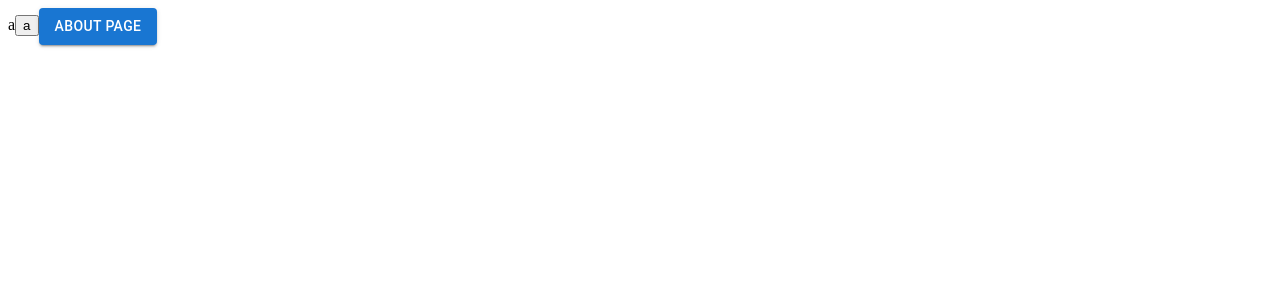
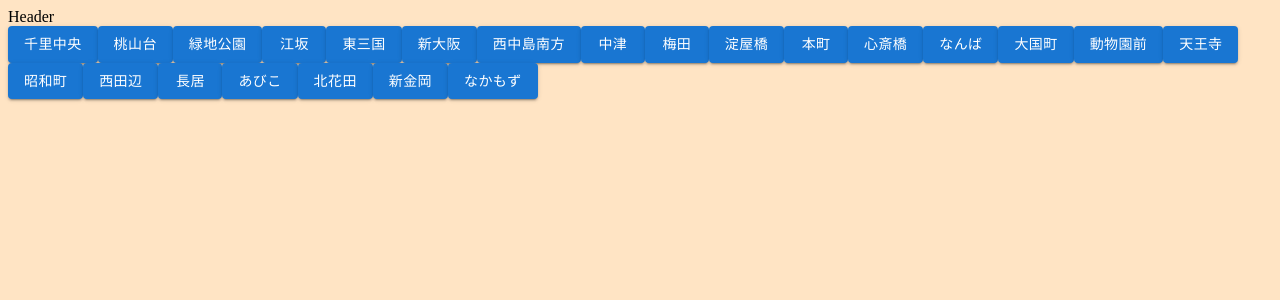
Before and after one commit to ixa0909/navi_station_around, a React (Create React App) app in the folder frontend/: page /stations in a window 1280 px wide. Shown: the top 300 px of the page. Built offline with nearby package versions, Linux system fonts and the light colour scheme; the HTML template or start-up script is replaced by a standard one.

Commit message:
Add: moving page and css files, transport data

```diff
--- a/frontend/src/App.js
+++ b/frontend/src/App.js
@@ -1,17 +1,8 @@
-/*
-import React from 'react';
-
-function App() {
-  return (
-    <div>
-      <h1>Hello, React!</h1>
-      <p>Welcome to the React application.</p>
-    </div>
-  );
-}
-
-export default App;
- */
+import { BrowserRouter, Routes, Route } from "react-router-dom";
+import Home from "./Home";
+import Stations from "./Stations";
+import Result from "./Result";
+import "./App.module.css";
 
 // import React, { useState } from 'react';
 
@@ -32,37 +23,25 @@ export default App;
 //     }
 //   };
 
-//   return (
-//     <div>
-//       <h1>Hello, React!</h1>
-//       <button onClick={getOsakaInfo}>大阪府</button>
-//       <p>{message}</p>
-//     </div>
-//   );
-// }
-
-// export default App;
-
-// App.js ファイル
-// 必要なモジュールをインポート
 import React from "react";
-import CustomButton from "./CustomButton";
 
 // ボタンのテキストとページ遷移先を変数として定義
 
 // アプリケーションのコンポーネントを定義
 function App() {
-  const buttonText = "About Page";
-  const buttonPage = "/about";
   // アプリケーションの見た目を返す
   // ルーティングを設定し、パスに応じてページを切り替える
   // MyButton コンポーネントを使って、/home から /results に遷移できるようにする
   return (
-    <div>
-      a
-      <button>a</button>
-      <CustomButton text={buttonText} page={buttonPage} />
-    </div>
+    <BrowserRouter>
+      <div style={{ backgroundColor: "bisque" }}>
+        <Routes>
+          <Route path="/" element={<Home />} />
+          <Route path="/stations" element={<Stations />} />
+          <Route path="/result" element={<Result />} />
+        </Routes>
+      </div>
+    </BrowserRouter>
   );
 }
 
--- /dev/null
+++ b/frontend/src/App.module.css
@@ -0,0 +1,3 @@
+html {
+  background-color: bisque;
+}
--- /dev/null
+++ b/frontend/src/Header.jsx
@@ -0,0 +1,7 @@
+import React from 'react'
+
+export default function Header() {
+  return (
+    <div>Header</div>
+  )
+}
--- /dev/null
+++ b/frontend/src/Home.jsx
@@ -0,0 +1,11 @@
+import React from "react";
+
+const Home = () => {
+  return (
+    <div>
+      <h1>Home</h1>
+    </div>
+  );
+};
+
+export default Home;
--- /dev/null
+++ b/frontend/src/Result.jsx
@@ -0,0 +1,41 @@
+import React, { useEffect } from "react";
+import { useState } from "react";
+const Result = () => {
+  const [message, setMessage] = useState("");
+
+  const getOsakaInfo = async () => {
+    try {
+      const response = await fetch("http://localhost:8080/osaka");
+      if (!response.ok) {
+        throw new Error(`HTTP error! status: ${response.status}`);
+      }
+      const data = await response.json();
+      let message = "";
+      for (let key in data) {
+        message += "name: " + data[key].name + " ";
+        message += "address: " + data[key].address + " ";
+        message += "url: " + data[key].url + " ";
+        message += "photo: " + data[key].photo + " ";
+      }
+      console.log(data)
+      // setMessage(data.message);
+      setMessage(message);
+    } catch (error) {
+      console.error("Error fetching data: ", error);
+      setMessage("Error fetching data: " + error.message);
+    }
+  };
+
+  useEffect(() => {
+    // コンポーネントがマウントされた時にgetOsakaInfo関数を呼び出す
+    getOsakaInfo();
+  }, [message]); // 空の配列を渡して初回のみ実行する
+
+  return (
+    <div>
+      <p>{message}</p>
+    </div>
+  );
+};
+
+export default Result;
--- /dev/null
+++ b/frontend/src/Stations.jsx
@@ -0,0 +1,37 @@
+import React from "react";
+import CustomButton from "./components/CustomButton";
+import Header from "./Header";
+import styles from "./Stations.module.css";
+
+const Stations = () => {
+  return (
+    <div className={styles.background}>
+      <Header></Header>
+      <CustomButton text={"千里中央"} />
+      <CustomButton text={"桃山台"} />
+      <CustomButton text={"緑地公園"} />
+      <CustomButton text={"江坂"} />
+      <CustomButton text={"東三国"} />
+      <CustomButton text={"新大阪"} />
+      <CustomButton text={"西中島南方"} />
+      <CustomButton text={"中津"} />
+      <CustomButton text={"梅田"} />
+      <CustomButton text={"淀屋橋"} />
+      <CustomButton text={"本町"} />
+      <CustomButton text={"心斎橋"} />
+      <CustomButton text={"なんば"} />
+      <CustomButton text={"大国町"} />
+      <CustomButton text={"動物園前"} />
+      <CustomButton text={"天王寺"} />
+      <CustomButton text={"昭和町"} />
+      <CustomButton text={"西田辺"} />
+      <CustomButton text={"長居"} />
+      <CustomButton text={"あびこ"} />
+      <CustomButton text={"北花田"} />
+      <CustomButton text={"新金岡"} />
+      <CustomButton text={"なかもず"} />
+    </div>
+  );
+};
+
+export default Stations;
--- /dev/null
+++ b/frontend/src/Stations.module.css
@@ -0,0 +1,3 @@
+.background {
+  background-color: bisque;
+}
--- a/frontend/src/CustomButton.js
+++ b/frontend/src/components/CustomButton.js
@@ -5,18 +5,19 @@ import Button from "@mui/material/Button";
 const CustomButton = (props) => {
   // // useNavigateフックを使ってページ遷移の関数を取得
   // window.locationを使う
-const handleClick = () => {
-  window.location.href = props.page;
-};
+  const query = new URLSearchParams();
+  const handleClick = () => {
+    query.append("station", props.text);
+    // "/osaka"にリダイレクトする
+    window.location.href = "/osaka?" + query.toString();
+    window.location.href = "./Result?" + query.toString();
+  };
 
   // Buttonコンポーネントを返す
   return (
     <Button variant="contained" color="primary" onClick={handleClick}>
       {props.text}
     </Button>
-    // <Button variant="contained" color="primary" onClick={handleClick}>
-    //   {props.text}
-    // </Button>
   );
 };
 
--- a/frontend/src/index.js
+++ b/frontend/src/index.js
@@ -5,7 +5,7 @@ import App from './App';
 
 ReactDOM.render(
   <React.StrictMode>
-    <App />
+    <App/>
   </React.StrictMode>,
   document.getElementById('root')
 );
```
Also changed, not shown: frontend/sample.json (added, +32 -0 lines), frontend/src/Result.module.css (added).
